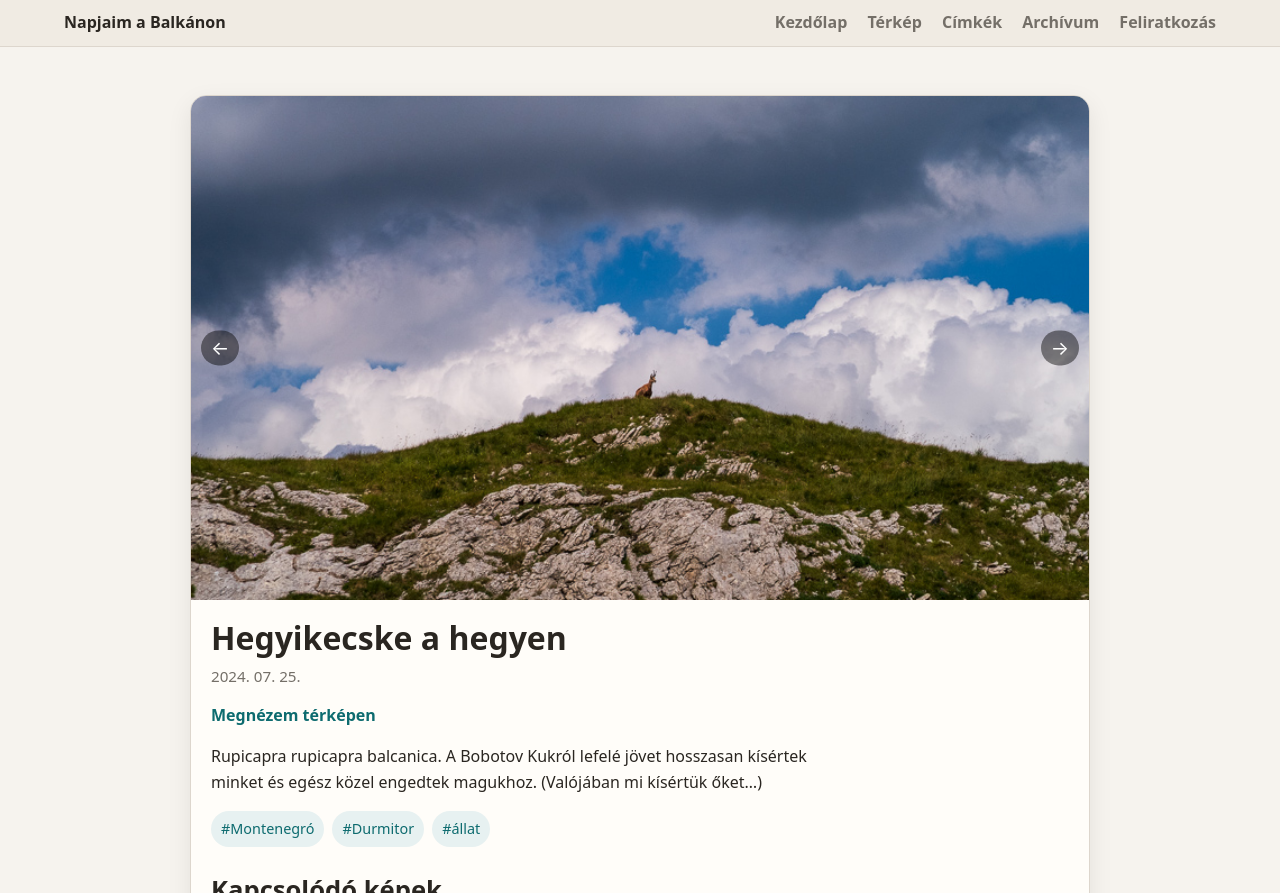
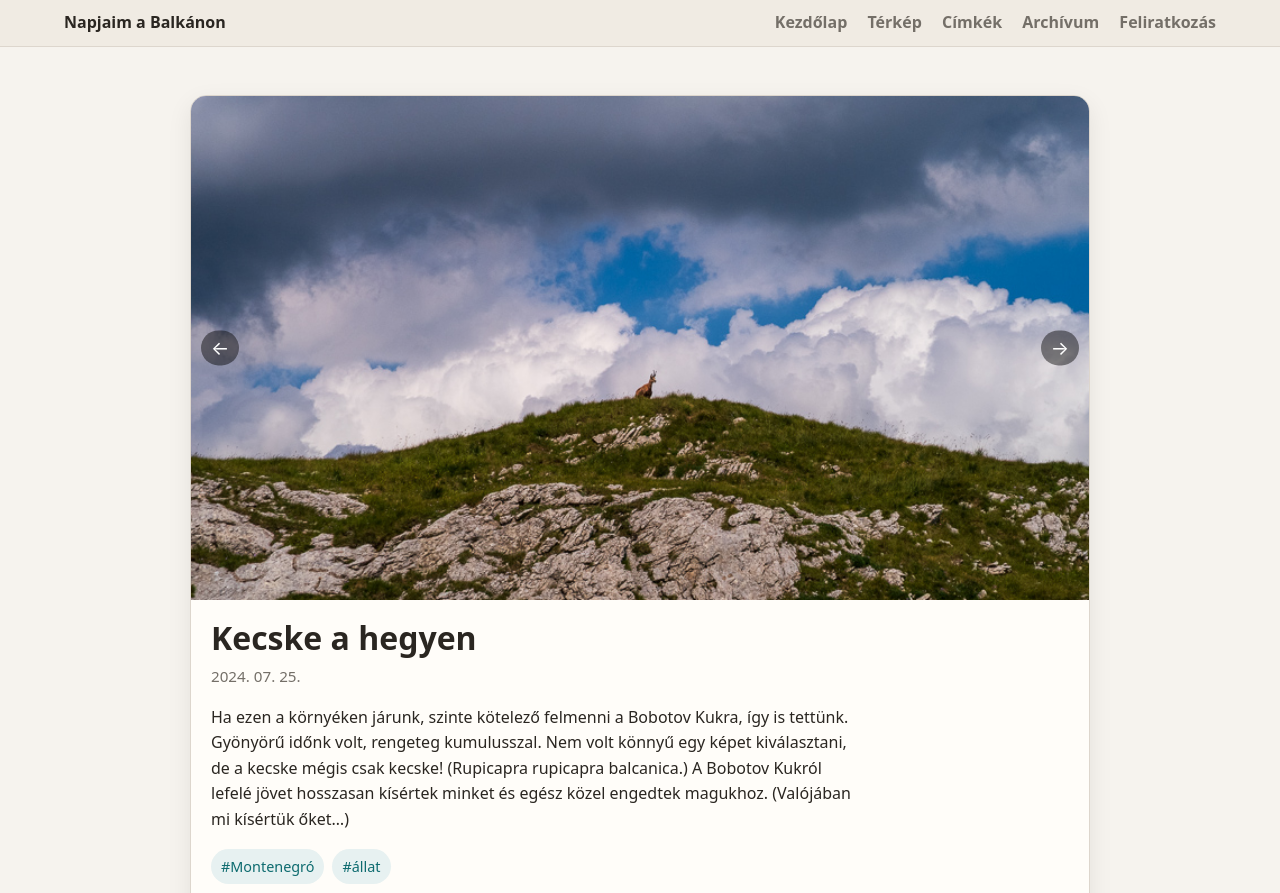
Before and after one commit to havassy/fotoblog, a Jekyll site: the page built from _posts/2024-07-25-durmitor_kecske.md, in a window 1280 px wide. Shown: the top 893 px of the page. Built offline with Jekyll 4.4.1, drawn with Linux system fonts in a browser that asks for light colours; grey boxes are pictures that could not be loaded.

Commit message:
Auto-create/update posts from images [skip ci]

```diff
--- a/_posts/2024-07-25-durmitor_kecske.md
+++ b/_posts/2024-07-25-durmitor_kecske.md
@@ -1,19 +1,16 @@
 ---
 layout: post
-title: "Hegyikecske a hegyen"
-date: 2024-07-25T16:08:59.29
-trip_date: 2024-07-25T16:08:59.29
+title: "Kecske a hegyen"
+date: 2024-07-25T16:09:09.45
+trip_date: 2024-07-25T16:09:09.45
 trip_date_sort: 2024-07-25
 image: "/assets/images/durmitor_kecske.jpg"
 image_width: 800
 image_height: 449
-lat: 43.105881
-lon: 19.050303
 tags:
   - "Montenegró"
-  - "Durmitor"
   - "állat"
-description: "Rupicapra rupicapra balcanica."
+description: "Ha ezen a környéken járunk, szinte kötelező felmenni a Bobotov Kukra, így is tettünk."
 ---
 
-Rupicapra rupicapra balcanica. A Bobotov Kukról lefelé jövet hosszasan kísértek minket és egész közel engedtek magukhoz. (Valójában mi kísértük őket...)
+Ha ezen a környéken járunk, szinte kötelező felmenni a Bobotov Kukra, így is tettünk. Gyönyörű időnk volt, rengeteg kumulusszal. Nem volt könnyű egy képet kiválasztani, de a kecske mégis csak kecske! (Rupicapra rupicapra balcanica.) A Bobotov Kukról lefelé jövet hosszasan kísértek minket és egész közel engedtek magukhoz. (Valójában mi kísértük őket…)
```
